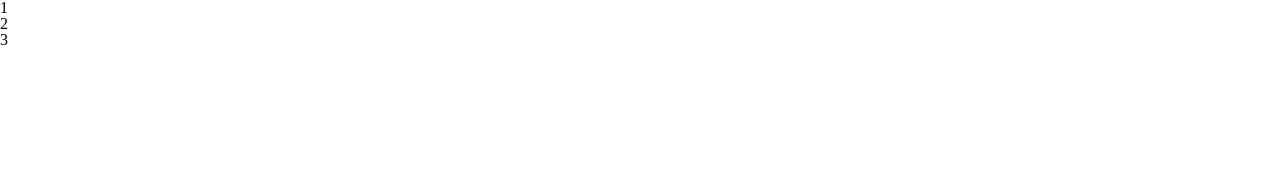
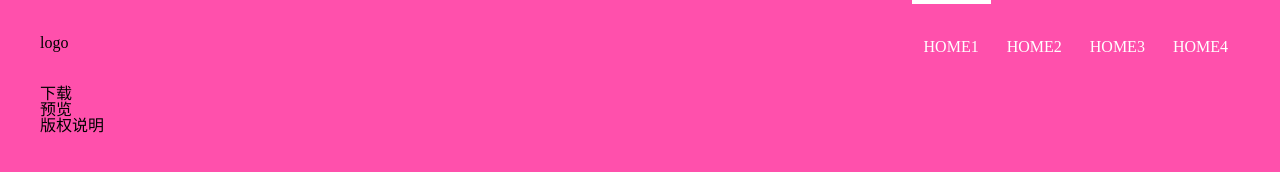
Before and after one commit to fya0122/website, a website: page src/index.html in a window 1280 px wide. Drawn offline with Linux system fonts and the light colour scheme.

Commit message:
'nav_start'

```diff
--- /dev/null
+++ b/src/css/main.css
@@ -0,0 +1,48 @@
+/* 公共样式 */
+html {
+  background: #ff50ac;
+}
+.pull-left {
+  float: left;
+}
+.pull-right {
+  float: right;
+}
+/* PC规则，桌面版，desktop */
+.desktop {
+  max-width: 1200px;
+  margin: 0 auto;
+}
+.desktop-header {
+  overflow: hidden;/* BFC */
+  height: 86px;
+  line-height: 86px;
+  width: 100%;
+}
+.desktop-header-r nav ul li {
+  display: inline-block;
+  box-sizing: border-box;
+  padding: 0 12px;
+}
+.desktop-header-r a {
+  color: #fff;
+  text-decoration: none;
+}
+.desktop-nav-active {
+  position: relative;
+  border-top: solid;
+  border-color: #fff;
+  border-width: 4px;/* 这里的4px会导致整体的变高4px，如何解决呢？ */
+}
+.mobile {
+  display: none;
+}
+/* 媒体查询断点，移动端规则 */
+@media screen and (max-width: 768px) {
+  .desktop {
+    display: none;
+  }
+  .mobile {
+    display: block;
+  }
+}
--- a/src/index.html
+++ b/src/index.html
@@ -6,12 +6,57 @@
   <meta http-equiv="X-UA-Compatible" content="ie=edge">
   <title>Document</title>
   <link rel="stylesheet" href="./css/reset.css">
+  <link rel="stylesheet" href="./css/main.css">
 </head>
 <body>
-  <ul>
-  	<li>1</li>
-  	<li>2</li>
-  	<li>3</li>
-  </ul>
+  <!-- 桌面 -->
+  <div class="desktop">
+    <div class="desktop-header">
+      <div class="desktop-header-l pull-left">logo</div>
+      <div class="desktop-header-r pull-right">
+        <nav>
+          <ul>
+            <li class="desktop-nav-active"><a href="">HOME1</a></li>
+            <li><a href="">HOME2</a></li>
+            <li><a href="">HOME3</a></li>
+            <li><a href="">HOME4</a></li>
+          </ul>
+        </nav>
+      </div>
+    </div>
+    <div class="desktop-content">
+      <div class="desktop-content-download">下载</div>
+      <div class="desktop-content-preview">预览</div>
+    </div>
+    <div class="desktop-footer">版权说明</div>
+  </div>
+
+
+
+
+
+
+
+
+
+
+  <!-- 移动 -->
+  <div class="mobile">
+    <div class="mobile-top-bar">
+      固定栏
+    </div>
+    <div class="mobile-logo">
+      logo
+    </div>
+    <div class="mobile-slogan">
+      slogan
+    </div>
+    <div class="mobile-download">
+      download
+    </div>
+    <div class="mobile-nav">
+      nav
+    </div>
+  </div>
 </body>
 </html>
```
